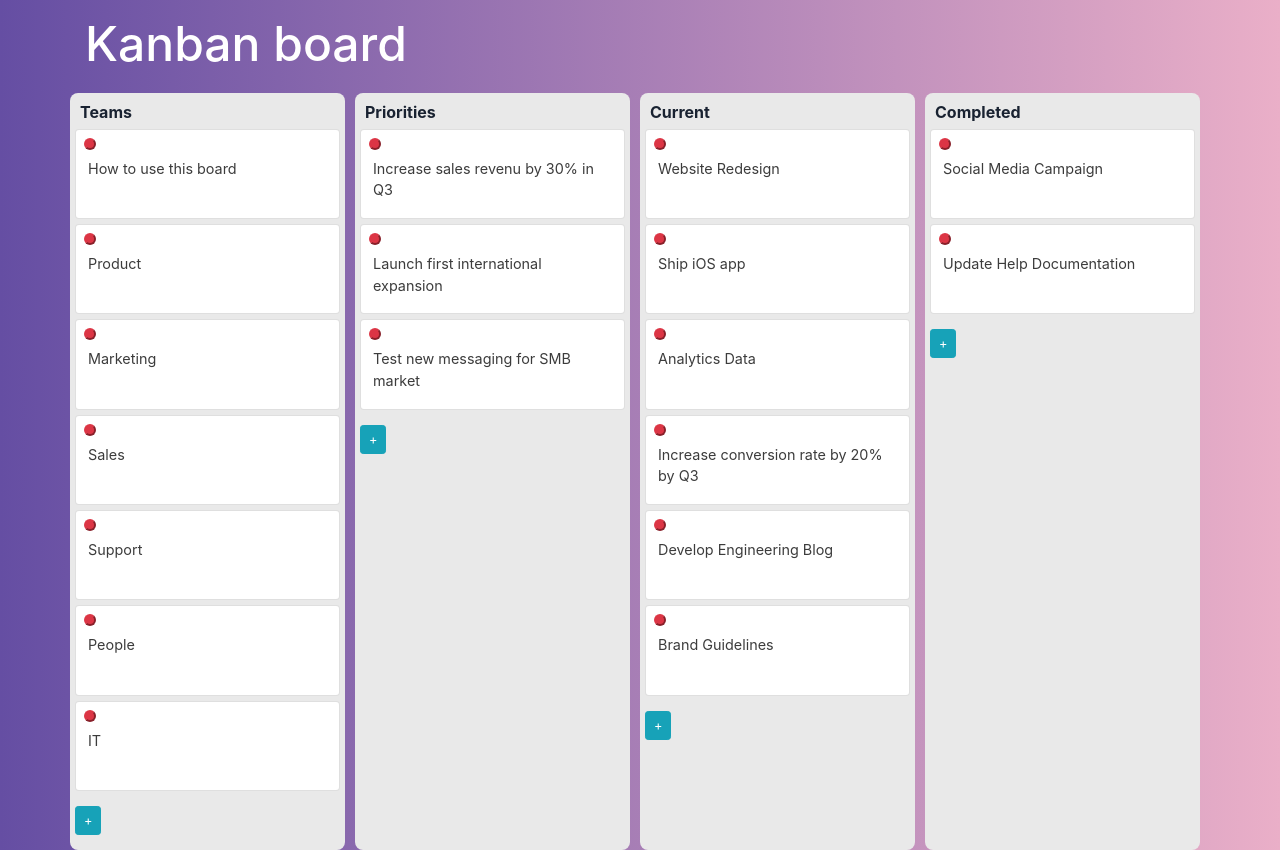
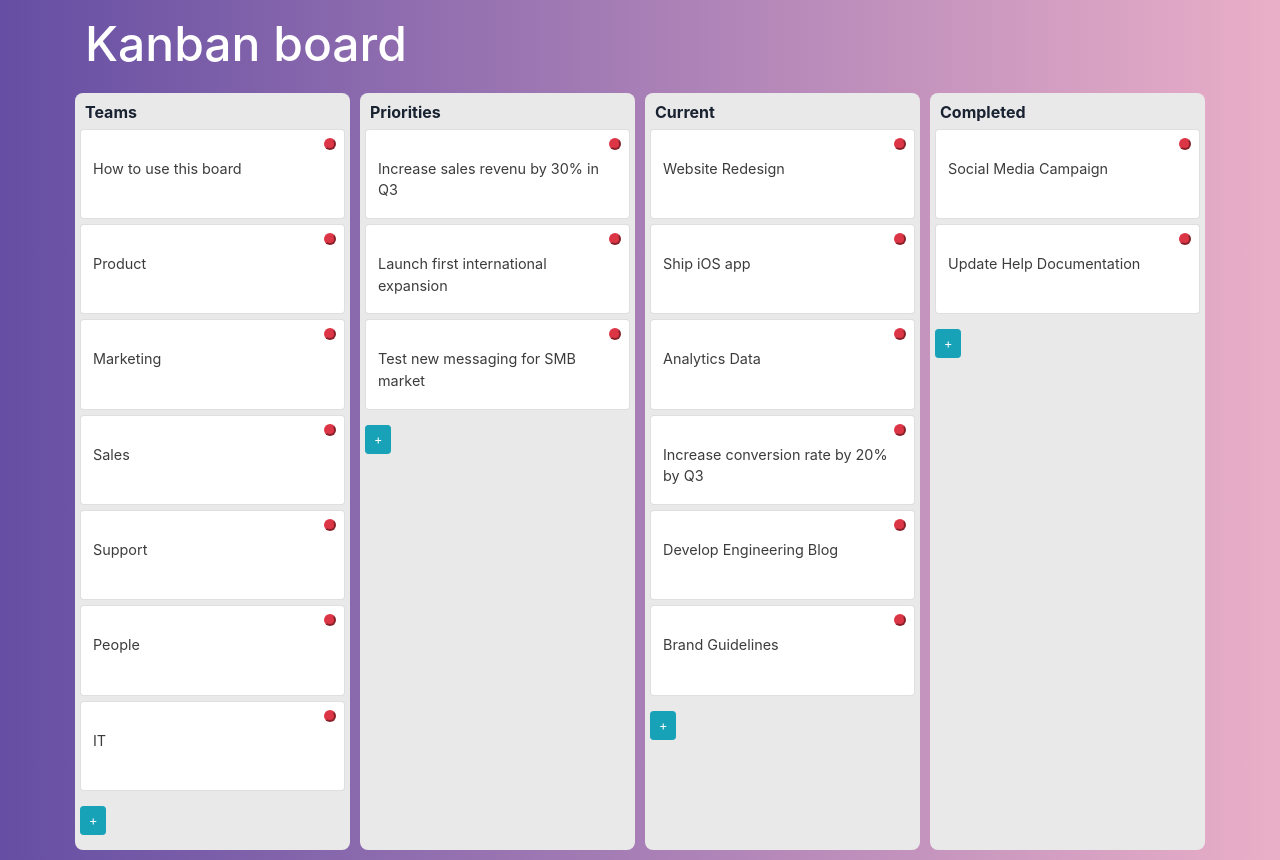
Before and after one commit to loicsay/kanban-board, a React (Create React App) app: page / in a window 1280 px wide. Built offline with nearby package versions, Linux system fonts and the light colour scheme.

Commit message:
cleaner code

```diff
--- a/src/App.js
+++ b/src/App.js
@@ -1,12 +1,10 @@
 import React, { Component } from "react";
 import "./App.css";
-import Board from "./components/board";
+import Board from "./components/Board";
 
 class App extends Component {
   render() {
-    return <>
-      <Board />
-    </>;
+    return <Board />;
   }
 }
 
--- a/src/components/board.jsx
+++ b/src/components/board.jsx
@@ -1,5 +1,5 @@
 import React, { Component } from "react";
-import List from "./list";
+import List from "./List";
 
 class Board extends Component {
   state = {
@@ -11,13 +11,29 @@ class Board extends Component {
       { id: 4, list: "Teams", content: "Support" },
       { id: 5, list: "Teams", content: "People" },
       { id: 6, list: "Teams", content: "IT" },
-      { id: 7, list: "Priorities", content: "Increase sales revenu by 30% in Q3" },
-      { id: 8, list: "Priorities", content: "Launch first international expansion" },
-      { id: 9, list: "Priorities", content: "Test new messaging for SMB market" },
+      {
+        id: 7,
+        list: "Priorities",
+        content: "Increase sales revenu by 30% in Q3"
+      },
+      {
+        id: 8,
+        list: "Priorities",
+        content: "Launch first international expansion"
+      },
+      {
+        id: 9,
+        list: "Priorities",
+        content: "Test new messaging for SMB market"
+      },
       { id: 10, list: "Current", content: "Website Redesign" },
       { id: 11, list: "Current", content: "Ship iOS app" },
       { id: 12, list: "Current", content: "Analytics Data" },
-      { id: 13, list: "Current", content: "Increase conversion rate by 20% by Q3" },
+      {
+        id: 13,
+        list: "Current",
+        content: "Increase conversion rate by 20% by Q3"
+      },
       { id: 14, list: "Current", content: "Develop Engineering Blog" },
       { id: 15, list: "Current", content: "Brand Guidelines" },
       { id: 16, list: "Completed", content: "Social Media Campaign" },
@@ -46,22 +62,24 @@ class Board extends Component {
     this.setState(cards);
   };
 
+  renderList = list => {
+    return (
+      <List
+        key={list.id}
+        name={list.name}
+        cards={this.state.cards}
+        onDelete={this.handleDelete}
+        onEdit={this.handleEdit}
+      />
+    );
+  };
+
   render() {
     return (
       <React.Fragment>
         <div className="container">
           <h1>Kanban board</h1>
-          <div className="row">
-            {this.state.lists.map(list => (
-              <List
-                key={list.id}
-                name={list.name}
-                cards={this.state.cards}
-                onDelete={this.handleDelete}
-                onEdit={this.handleEdit}
-              />
-            ))}
-          </div>
+          <div className="row">{this.state.lists.map(this.renderList)}</div>
         </div>
       </React.Fragment>
     );
--- a/src/components/list.jsx
+++ b/src/components/list.jsx
@@ -1,7 +1,19 @@
 import React, { Component } from "react";
-import Card from "./card";
+import Card from "./Card";
 
 class List extends Component {
+  renderCard = card => {
+    return (
+      <Card
+        key={card.id}
+        content={card.content}
+        id={card.id}
+        onDelete={this.props.onDelete}
+        onEdit={this.props.onEdit}
+      />
+    );
+  };
+
   render() {
     const filtered_cards = this.props.cards.filter(
       card => card.list === this.props.name
@@ -9,15 +21,7 @@ class List extends Component {
     return (
       <div className="col-sm">
         <h4>{this.props.name}</h4>
-        {filtered_cards.map(card => (
-          <Card
-            key={card.id}
-            content={card.content}
-            id={card.id}
-            onDelete={this.props.onDelete}
-            onEdit={this.props.onEdit}
-          />
-        ))}
+        {filtered_cards.map(this.renderCard)}
         <button type="button" className="btn btn-info btn-sm">
           +
         </button>
--- a/src/index.css
+++ b/src/index.css
@@ -55,7 +55,9 @@ textarea {
 }
 
 .col-sm {
-  margin-right: 10px;
+  margin-right: 5px;
+  margin-left: 5px;
+  margin-bottom: 10px;
   background-color: #e9e9e9;
   border-radius: 8px;
   padding: 10px 5px 0 5px;
@@ -69,6 +71,7 @@ textarea {
   border-radius: 50%;
   cursor: pointer;
   display: block;
+  float: right;
 }
 
 .btn-danger.btn-sm:hover {
```
